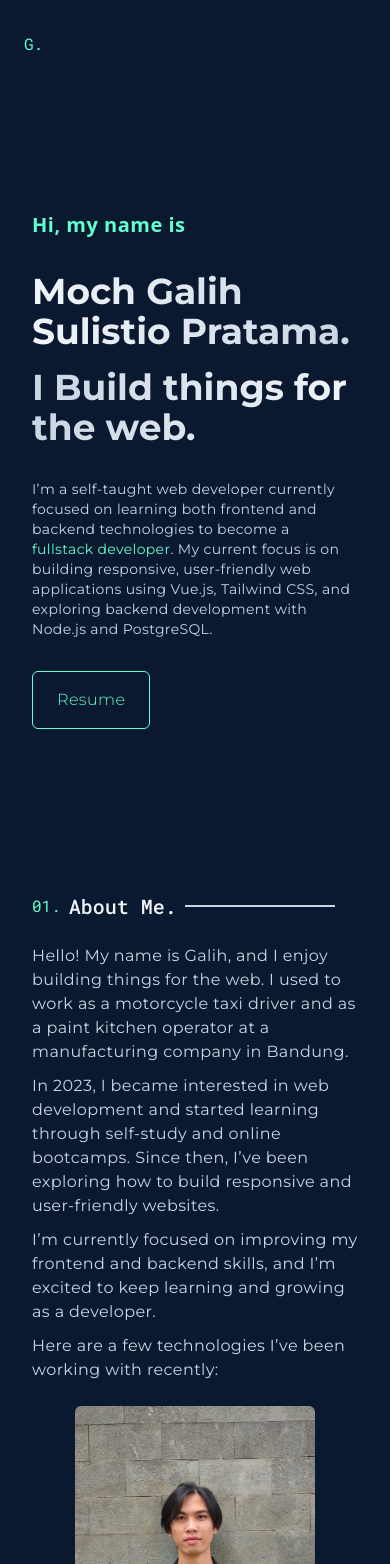
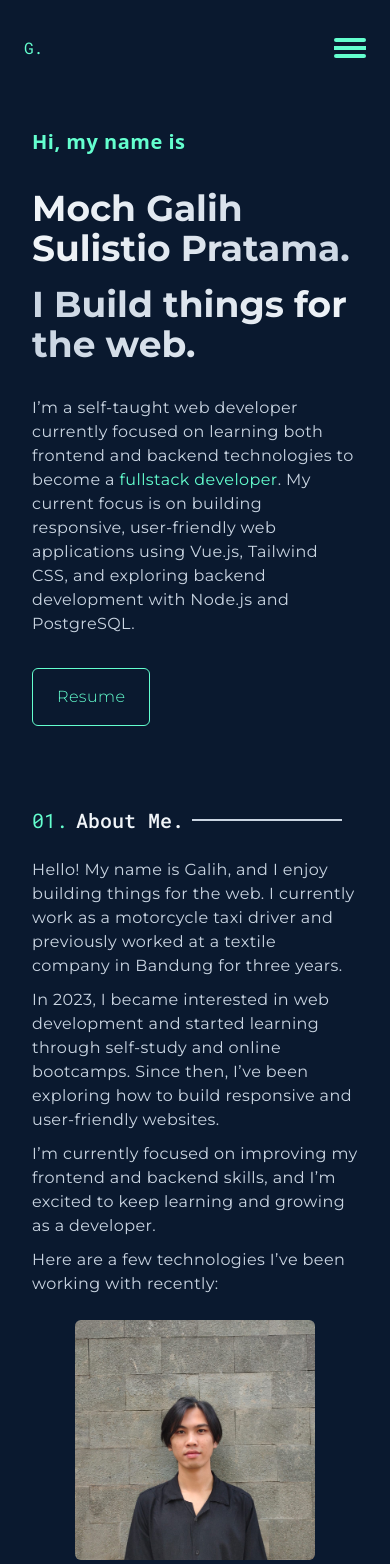
Before and after one commit to MchmdGalih/vue-portofolio, a Vue app: page / in a window 390 px wide. Shown: the top 1564 px of the page. Built offline with nearby package versions, Linux system fonts and the light colour scheme; what oh-vue-icons would draw is missing.

Commit message:
feat(+): Button burger

```diff
--- a/src/App.vue
+++ b/src/App.vue
@@ -1,8 +1,8 @@
 <template>
-  <div class="min-h-screen bg-dark-blue flex flex-col">
-    <Navbar />
+  <div class="min-h-screen flex flex-col">
+    <Navbar @toggle="handleToggle" :is-open="isOpen" />
 
-    <main class="flex-1 lg:px-40 md:px-36 px-8 py-12">
+    <main class="flex-1 relative overflow-auto lg:px-40 md:px-36 px-8">
       <!-- Hero Section -->
       <HeroSection />
       <!-- End Hero Section -->
@@ -15,6 +15,16 @@
 </template>
 
 <script setup>
+import { provide, ref } from "vue";
+const isOpen = ref(false);
+
+const handleToggle = () => {
+  isOpen.value = !isOpen.value;
+};
+
+provide("isOpen", isOpen);
+provide("toggle", handleToggle);
+
 import AboutSection from "./components/AboutSection.vue";
 import HeroSection from "./components/HeroSection.vue";
 import Navbar from "./components/Navbar.vue";
--- a/src/assets/main.css
+++ b/src/assets/main.css
@@ -8,20 +8,6 @@
   --color-dark-blue: #0a192f;
 }
 
-.underline-custom {
-  position: relative;
-  &&::after {
-    content: "";
-    position: absolute;
-    left: 0;
-    bottom: -2px;
-    height: 2px;
-    width: 0%;
-    background: #64ffcf;
-    transition: width 0.3s ease-in-out;
-  }
+body {
+  background-color: var(--color-dark-blue);
 }
-
-/* .group:hover .underline-hover::after {
-  width: 100%;
-} */
--- a/src/components/AboutSection.vue
+++ b/src/components/AboutSection.vue
@@ -1,7 +1,10 @@
 <template>
-  <section id="about" class="w-full lg:px-12 md:px-10 flex flex-col gap-y-6">
+  <section
+    id="about"
+    class="w-full lg:px-12 py-12 md:px-10 flex flex-col gap-y-6"
+  >
     <div class="w-full inline-flex space-x-2 items-center font-secondary">
-      <span class="text-font-green md:text-2xl text">01.</span>
+      <span class="text-font-green md:text-2xl text-xl">01.</span>
       <h1 class="text-slate-100 md:text-2xl text-xl font-medium">About Me.</h1>
       <div class="md:w-[200px] w-[150px] border border-slate-300"></div>
     </div>
@@ -11,8 +14,8 @@
       <div class="space-y-2.5 tracking-wide font-primary text-slate-300">
         <p>
           Hello! My name is Galih, and I enjoy building things for the web. I
-          used to work as a motorcycle taxi driver and as a paint kitchen
-          operator at a manufacturing company in Bandung.
+          currently work as a motorcycle taxi driver and previously worked at a
+          textile company in Bandung for three years.
         </p>
         <p>
           In 2023, I became interested in web development and started learning
--- /dev/null
+++ b/src/components/Button/Burger.vue
@@ -0,0 +1,30 @@
+<template>
+  <button
+    class="relative flex flex-col justify-center items-center gap-y-1 w-8 h-8 cursor-pointer md:hidden"
+    @click="handleClick"
+  >
+    <span
+      class="w-full h-1 bg-font-green rounded transition-all duration-300 ease-in-out origin-center transform"
+      :class="isOpen ? 'rotate-45 translate-y-2' : ''"
+    ></span>
+    <span
+      class="w-full h-1 bg-font-green"
+      :class="isOpen ? 'opacity-0' : ''"
+    ></span>
+    <span
+      class="w-full h-1 bg-font-green rounded transition-all duration-300 ease-in-out origin-center transform"
+      :class="isOpen ? '-rotate-45 -translate-y-2' : ''"
+    ></span>
+  </button>
+</template>
+
+<script setup>
+import { inject } from "vue";
+
+const isOpen = inject("isOpen");
+const toggle = inject("toggle");
+
+const handleClick = () => {
+  if (toggle) toggle();
+};
+</script>
--- a/src/components/HeroSection.vue
+++ b/src/components/HeroSection.vue
@@ -1,6 +1,8 @@
 <template>
-  <section class="w-full h-dvh flex flex-col justify-center">
-    <div class="py-6 flex flex-col gap-y-8">
+  <section
+    class="w-full min-h-full lg:py-18 md:py-14 py-8 flex flex-col justify-center"
+  >
+    <div class="flex flex-col gap-y-8">
       <p class="text-font-green text-secondary text-xl tracking-wide font-bold">
         Hi, my name is
       </p>
@@ -16,14 +18,12 @@
           I Build things for the web.
         </h1>
       </div>
-      <div
-        class="text-slate-300 max-w-[540px] text-sm font-primary tracking-wide"
-      >
+      <div class="text-slate-300 max-w-[540px] font-primary tracking-wide">
         <p>
           I’m a self-taught web developer currently focused on learning both
           frontend and backend technologies to become a
           <span
-            class="group relative inline-block underline-hover cursor-pointer text-font-green"
+            class="group relative inline-block cursor-pointer text-font-green"
             >fullstack developer</span
           >. My current focus is on building responsive, user-friendly web
           applications using Vue.js, Tailwind CSS, and exploring backend
@@ -32,7 +32,7 @@
       </div>
 
       <button
-        class="max-w-max border border-font-green py-4 px-6 rounded-md text-font-green font-primary tracking-wide font-light cursor-pointer hover:-translate-1 hover:shadow-[0.25rem_0.25rem_#64ffcf] transition-all delay-200 ease-in-out"
+        class="max-w-max border border-font-green py-4 px-6 rounded-md text-font-green font-primary tracking-wide font-light cursor-pointer hover:-translate-1 hover:shadow-[0.25rem_0.25rem_#64ffcf] focus:scale-95 focus:shadow-[0.25rem_0.25rem_#64ffcf] transform transition-all delay-200 ease-in-out"
       >
         Resume
       </button>
--- a/src/components/Navbar.vue
+++ b/src/components/Navbar.vue
@@ -1,5 +1,5 @@
 <template>
-  <header class="w-full z-50 h-fit fixed py-8 lg:px-14 md:12 px-6">
+  <header class="w-full sticky top-0 py-8 lg:px-14 md:12 px-6">
     <nav class="flex justify-between items-center font-secondary">
       <div>
         <h1 class="text-font-green">G.</h1>
@@ -7,26 +7,29 @@
 
       <ul class="hidden md:inline-flex items-center space-x-4 text-sm">
         <li
+          v-for="item in menu"
+          :key="item.id"
           class="text-slate-100 hover:text-font-green transition-all ease-in-out"
         >
-          <a href="#about"><span class="text-font-green">01.</span> About</a>
-        </li>
-        <li
-          class="text-slate-100 hover:text-font-green transition-all ease-in-out"
-        >
-          <a href="#"><span class="text-font-green">02.</span> Experience</a>
-        </li>
-        <li
-          class="text-slate-100 hover:text-font-green transition-all ease-in-out"
-        >
-          <a href="#"><span class="text-font-green">03.</span> Work</a>
-        </li>
-        <li
-          class="text-slate-100 hover:text-font-green transition-all ease-in-out"
-        >
-          <a href="#"><span class="text-font-green">04.</span> Contact</a>
+          <a :href="item.name"
+            ><span class="text-font-green">{{ item.num }}</span>
+            {{ item.name }}</a
+          >
         </li>
       </ul>
+
+      <ButtonBurger />
     </nav>
   </header>
 </template>
+
+<script setup>
+import ButtonBurger from "./Button/Burger.vue";
+
+const menu = [
+  { id: 1, num: "01.", name: "About" },
+  { id: 2, num: "02.", name: "Experience" },
+  { id: 3, num: "03.", name: "Work" },
+  { id: 4, num: "04.", name: "Contact" },
+];
+</script>
```
